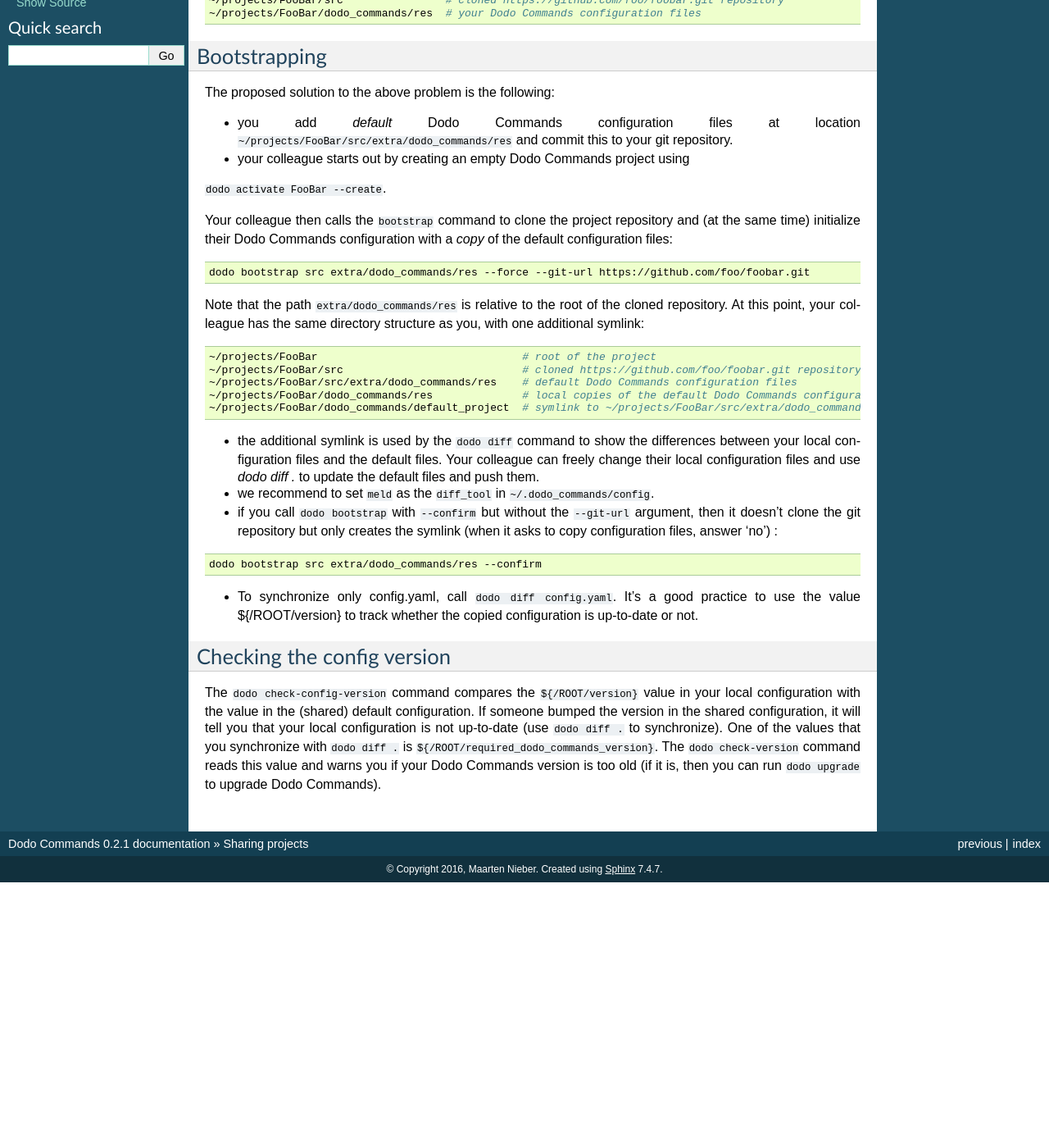
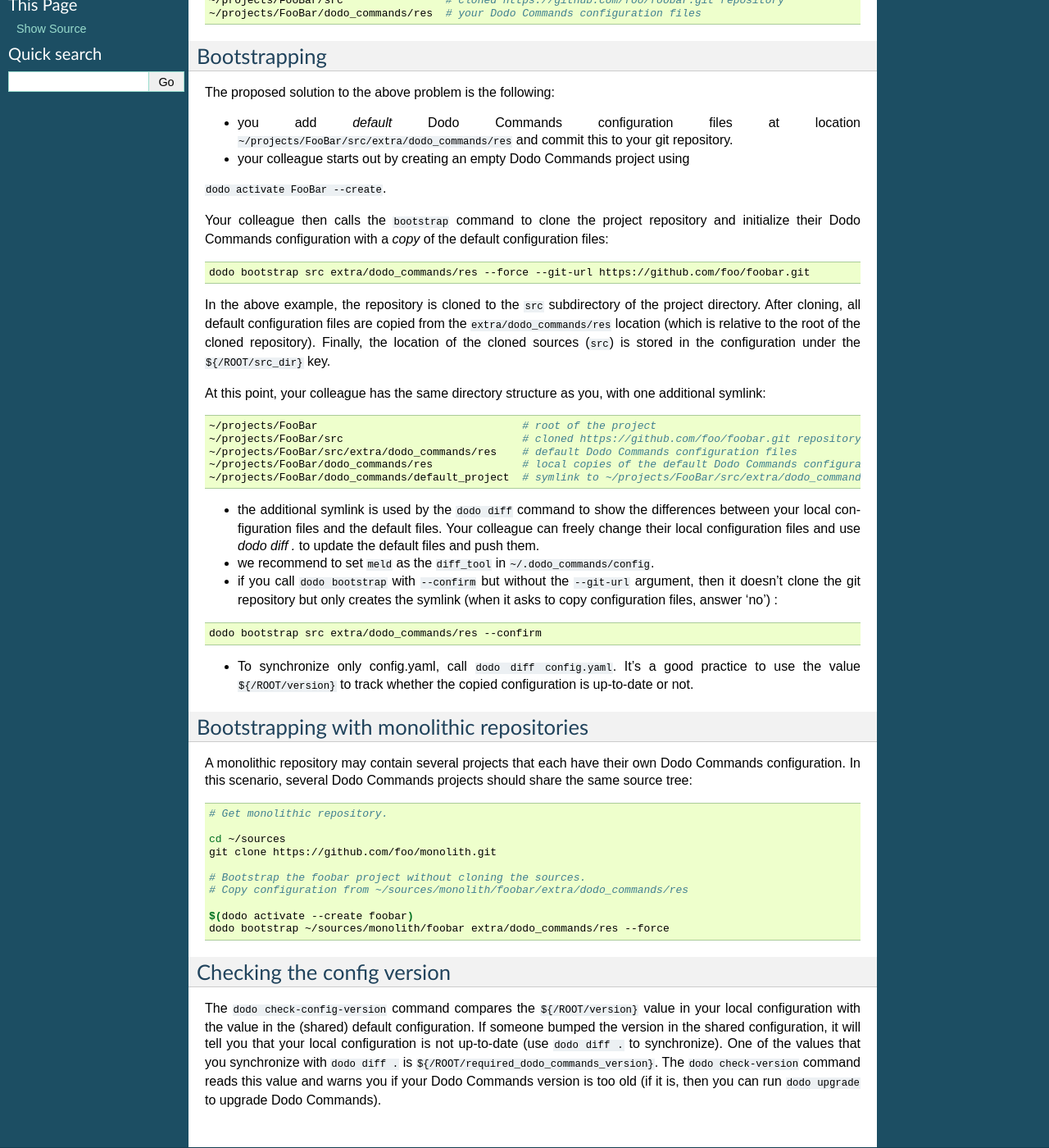
Before and after one commit to mnieber/dodo-commands, a Sphinx documentation site: the page built from doc/sharing-projects.rst, in a window 1280 px wide and 1400 px high, scrolled down 256 px. Shown: the whole window at 82% size. Built offline with Sphinx 7.4.7, drawn with Linux system fonts in a browser that asks for light colours; before the commit the page ends 1332 px from its top, so only the background shows below that; some of the changed text lies outside the part shown.

Commit message:
Improve docs

```diff
--- a/doc/sharing-projects.rst
+++ b/doc/sharing-projects.rst
@@ -26,13 +26,15 @@ The proposed solution to the above problem is the following:
 - your colleague starts out by creating an empty Dodo Commands project using
 ``dodo activate FooBar --create``.
 
-Your colleague then calls the ``bootstrap`` command to clone the project repository and (at the same time) initialize their Dodo Commands configuration with a *copy* of the default configuration files:
+Your colleague then calls the ``bootstrap`` command to clone the project repository and initialize their Dodo Commands configuration with a *copy* of the default configuration files:
 
 .. code-block:: bash
 
     dodo bootstrap src extra/dodo_commands/res --force --git-url https://github.com/foo/foobar.git
 
-Note that the path ``extra/dodo_commands/res`` is relative to the root of the cloned repository. At this point, your colleague has the same directory structure as you, with one additional symlink:
+In the above example, the repository is cloned to the ``src`` subdirectory of the project directory. After cloning, all default configuration files are copied from the ``extra/dodo_commands/res`` location (which is relative to the root of the cloned repository). Finally, the location of the cloned sources (``src``) is stored in the configuration under the ``${/ROOT/src_dir}`` key.
+
+At this point, your colleague has the same directory structure as you, with one additional symlink:
 
 .. code-block:: bash
 
@@ -52,7 +54,26 @@ Note that the path ``extra/dodo_commands/res`` is relative to the root of the cl
 
     dodo bootstrap src extra/dodo_commands/res --confirm
 
-- To synchronize only config.yaml, call ``dodo diff config.yaml``. It's a good practice to use the value ${/ROOT/version} to track whether the copied configuration is up-to-date or not.
+- To synchronize only config.yaml, call ``dodo diff config.yaml``. It's a good practice to use the value ``${/ROOT/version}`` to track whether the copied configuration is up-to-date or not.
+
+
+Bootstrapping with monolithic repositories
+==========================================
+
+A monolithic repository may contain several projects that each have their own Dodo Commands configuration. In this scenario, several Dodo Commands projects should share the same source tree:
+
+.. code-block:: bash
+
+    # Get monolithic repository.
+
+    cd ~/sources
+    git clone https://github.com/foo/monolith.git
+
+    # Bootstrap the foobar project without cloning the sources.
+    # Copy configuration from ~/sources/monolith/foobar/extra/dodo_commands/res
+
+    $(dodo activate --create foobar)
+    dodo bootstrap ~/sources/monolith/foobar extra/dodo_commands/res --force
 
 
 Checking the config version
```
Also changed, not shown: doc/commands.rst (+17 -14 lines), doc/configuration.rst (+14 -5 lines), doc/dodo-command.rst (+18 -25 lines), doc/how-it-works.rst (+6 -6 lines), doc/installation.rst (+4 -5 lines).
